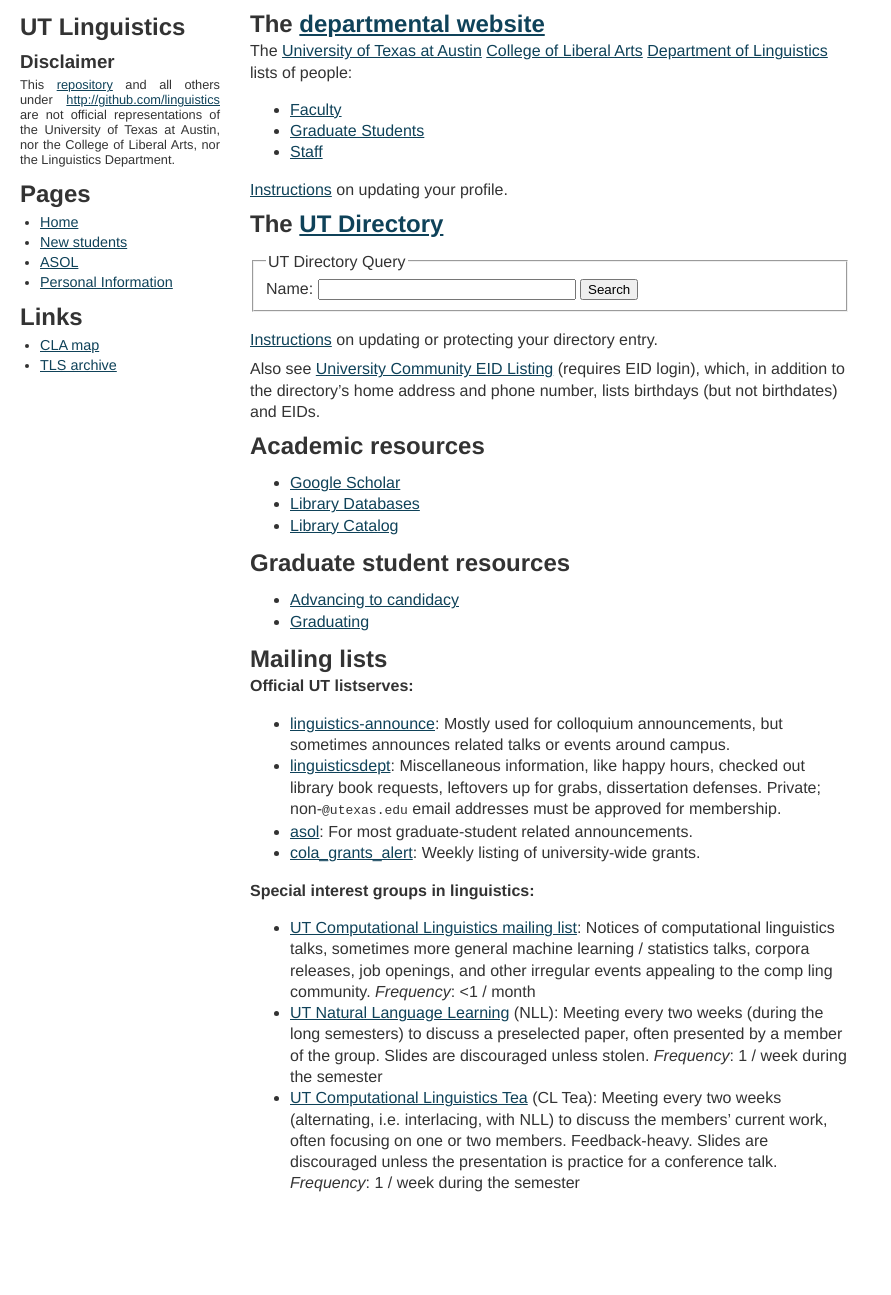
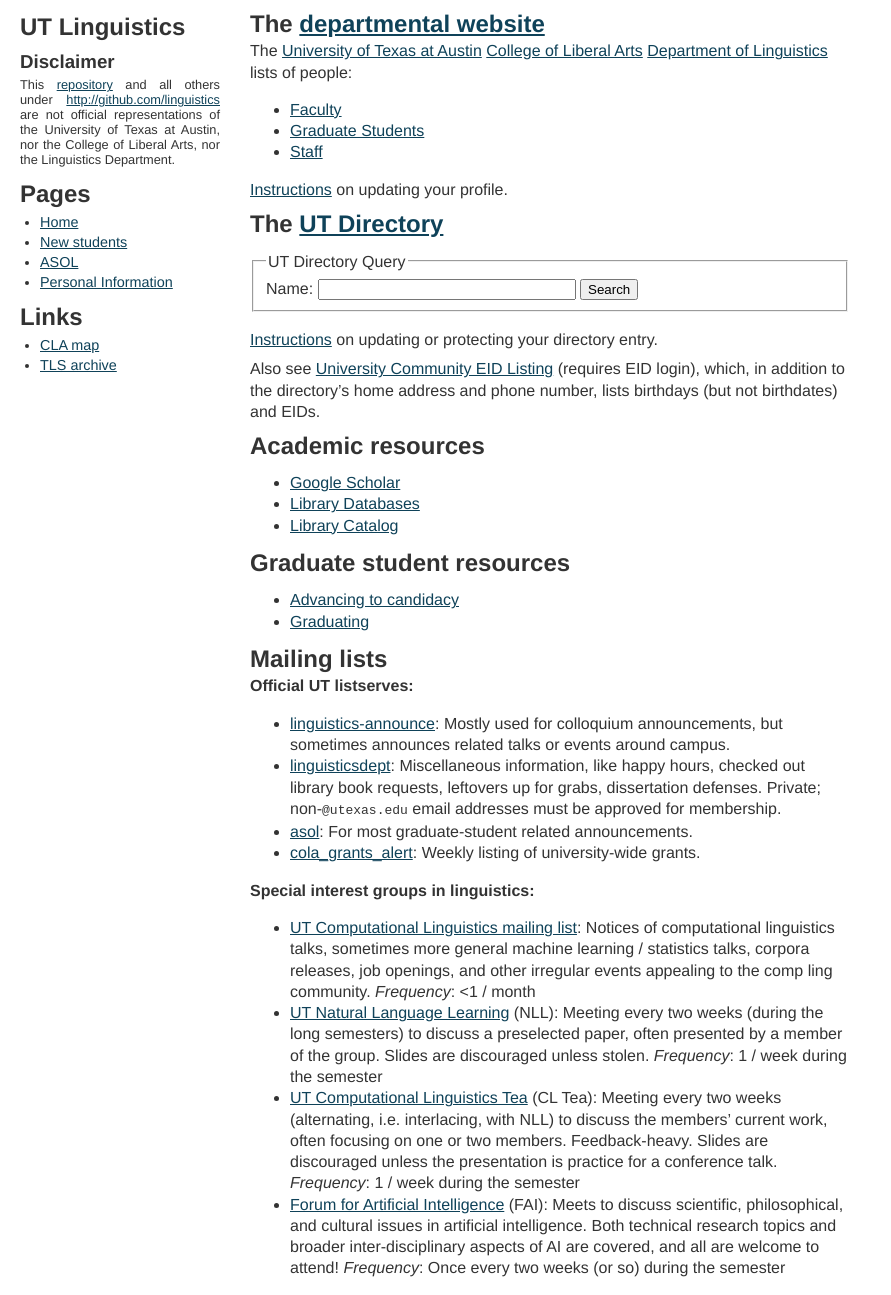
Before and after one commit to linguistics/linguistics.github.io, a Jekyll site: the page built from index.md, in a window 1280 px wide and 1295 px high. Shown: the whole window, without its empty margins (0-891 px from the left). Built offline with Jekyll 4.4.1, drawn with Linux system fonts in a browser that asks for light colours.

Commit message:
Add FAI mailing list

```diff
--- a/index.md
+++ b/index.md
@@ -60,3 +60,6 @@
 * [UT Computational Linguistics Tea](https://groups.google.com/forum/#!forum/utcl-tea) (CL Tea):
   Meeting every two weeks (alternating, i.e. interlacing, with NLL) to discuss the members' current work, often focusing on one or two members. Feedback-heavy. Slides are discouraged unless the presentation is practice for a conference talk.
     _Frequency_: 1 / week during the semester
+* [Forum for Artificial Intelligence](http://www.cs.utexas.edu/~ai-lab/fai/) (FAI):
+  Meets to discuss scientific, philosophical, and cultural issues in artificial intelligence. Both technical research topics and broader inter-disciplinary aspects of AI are covered, and all are welcome to attend!
+    _Frequency_: Once every two weeks (or so) during the semester
```
